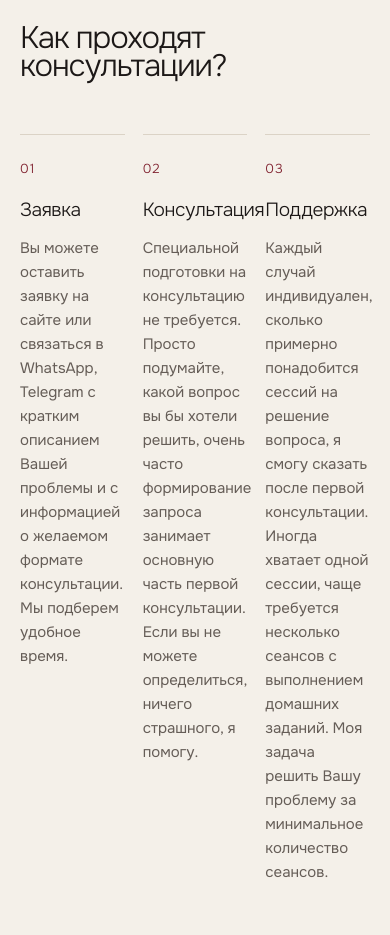
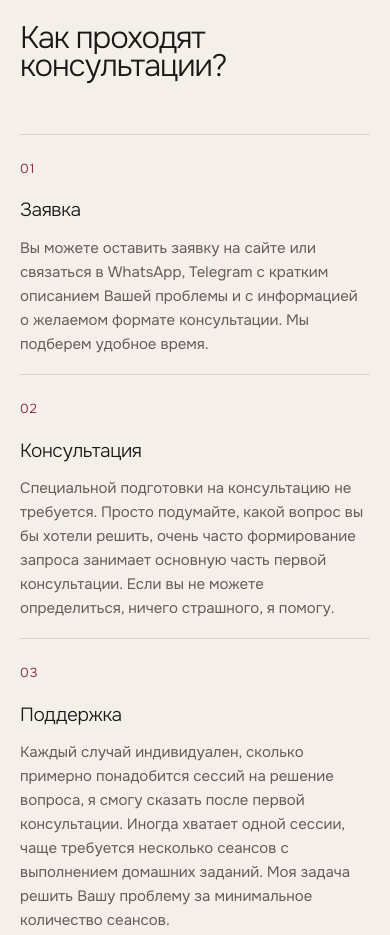
Before and after one commit to pnika4575-create/pnika4575-create.github.io, a plain HTML site: page index.html in a window 390 px wide. Shown: the part 6660-7595 px from the top of the page. Drawn offline with Linux system fonts and the light colour scheme; a web font is replaced by a local one.

Commit message:
Всегда светлая тема и починка блока «Как проходят консультации» на телефоне

```diff
--- a/index.html
+++ b/index.html
@@ -1,11 +1,12 @@
 <!doctype html>
-<html lang="ru">
+<html lang="ru" data-theme="light">
 <head>
 <meta charset="utf-8">
 <meta name="viewport" content="width=device-width, initial-scale=1">
 <title>Психолог/сексолог Вероника Прачук</title>
 <meta name="description" content="Вероника Прачук, психолог и сексолог в Белграде. Отношения, самооценка, сексуальность. Онлайн и очные консультации.">
 <meta name="theme-color" content="#F4F0E9">
+<meta name="color-scheme" content="light">
 <link rel="icon" href="/favicon.svg" type="image/svg+xml">
 <link rel="apple-touch-icon" href="/apple-touch-icon.png">
 <link rel="canonical" href="https://pro-otnosheniya.com/">
@@ -269,6 +270,7 @@ body.open .sheet{opacity:1; visibility:visible}
 /* ======================= 7. КАК ПРОХОДИТ ======================= */
 .steps .hd{grid-column:1/span 12; margin-bottom:clamp(36px,4vw,60px)}
 .step{grid-column:span 3; border-top:1px solid var(--line); padding-top:24px}
+.steps .step{grid-column:span 4}
 .step .n{font-family:var(--fd); font-weight:200; font-size:13px; letter-spacing:.08em; color:var(--accent); display:block; margin-bottom:16px}
 .step b{display:block; font-family:var(--fd); font-weight:300; font-size:19px; letter-spacing:-.02em; margin-bottom:10px}
 .step p{margin:0; font-size:15px; line-height:1.6; color:var(--muted)}
@@ -496,7 +498,7 @@ footer .legal{grid-column:1/span 12; margin-top:clamp(38px,4.6vw,66px); padding-
   .about .t{grid-column:1/span 10; margin-top:44px}
   .quiz .hd,.price .hd,.book .hd{grid-column:1/span 9}
   .card,.plans,.form,.price .fine{grid-column:1/span 12; margin-top:40px}
-  .step{grid-column:span 6}
+  .steps .step{grid-column:span 6}
   .posts .hd{grid-column:1/span 9}
   .posts .all{grid-column:1/span 12; justify-self:start; margin-top:26px}
   .posts .list{grid-template-columns:repeat(2,1fr)}
@@ -514,7 +516,7 @@ footer .legal{grid-column:1/span 12; margin-top:clamp(38px,4.6vw,66px); padding-
   .topic{gap:0}
   .about .ph{grid-column:1/span 12}
   .about .t{grid-column:1/span 12}
-  .step{grid-column:1/span 12}
+  .steps .step{grid-column:1/span 12}
   .posts .list{grid-template-columns:1fr}
   .facts li{grid-template-columns:1fr; gap:6px}
   .band .q p{grid-column:1/span 12}
@@ -731,15 +733,15 @@ footer .legal{grid-column:1/span 12; margin-top:clamp(38px,4.6vw,66px); padding-
     <div class="hd rv">
       <h2 class="d2">Как проходят консультации?</h2>
     </div>
-    <div class="step rv" style="grid-column:span 4">
+    <div class="step rv">
       <span class="n">01</span><b>Заявка</b>
       <p>Вы можете оставить заявку на сайте или связаться в WhatsApp, Telegram с кратким описанием Вашей проблемы и с информацией о желаемом формате консультации. Мы подберем удобное время.</p>
     </div>
-    <div class="step rv" style="grid-column:span 4; --d:.08s">
+    <div class="step rv" style="--d:.08s">
       <span class="n">02</span><b>Консультация</b>
       <p>Специальной подготовки на консультацию не требуется. Просто подумайте, какой вопрос вы бы хотели решить, очень часто формирование запроса занимает основную часть первой консультации. Если вы не можете определиться, ничего страшного, я помогу.</p>
     </div>
-    <div class="step rv" style="grid-column:span 4; --d:.16s">
+    <div class="step rv" style="--d:.16s">
       <span class="n">03</span><b>Поддержка</b>
       <p>Каждый случай индивидуален, сколько примерно понадобится сессий на решение вопроса, я смогу сказать после первой консультации. Иногда хватает одной сессии, чаще требуется несколько сеансов с выполнением домашних заданий. Моя задача решить Вашу проблему за минимальное количество сеансов.</p>
     </div>
```
Also changed, not shown: 404.html (+2 -1 lines), art-test/index.html (+2 -1 lines), statya-kritik/index.html (+2 -1 lines), statya-scenarii/index.html (+2 -1 lines), statya-zhelanie/index.html (+2 -1 lines).
